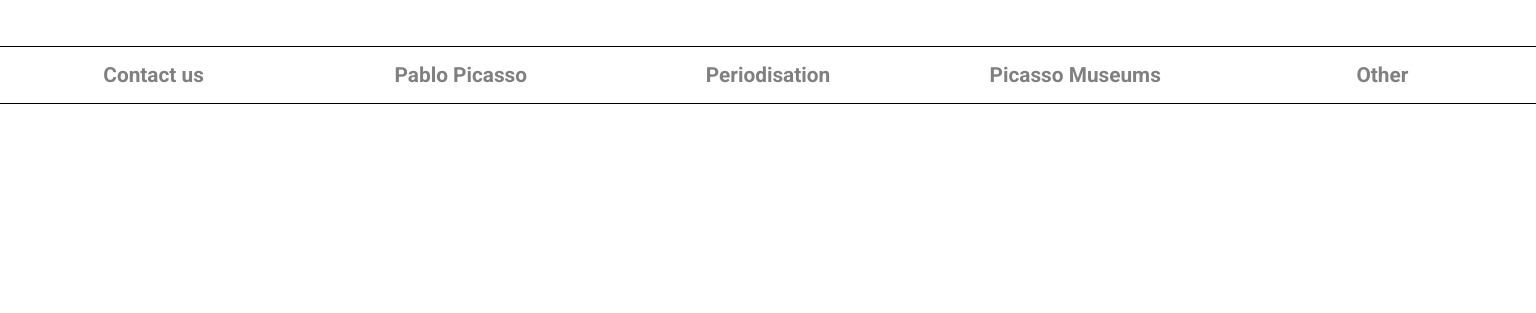
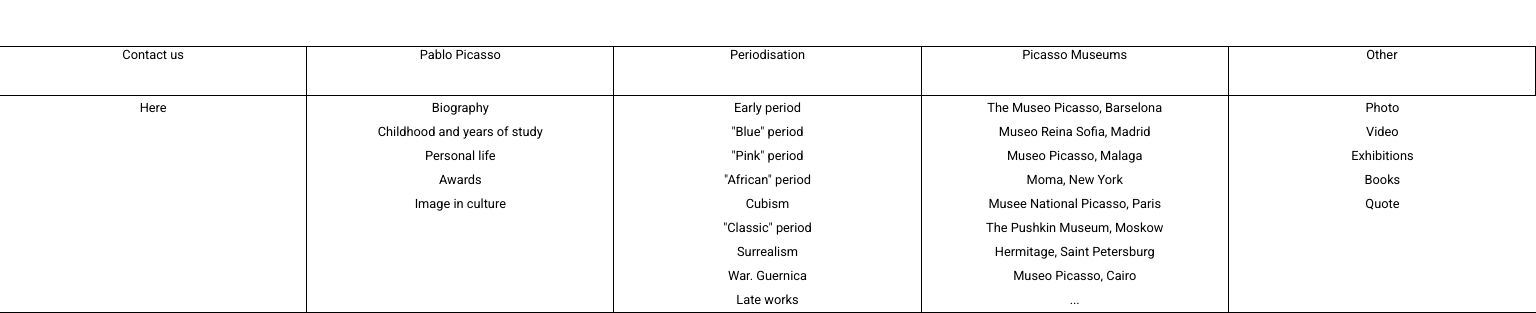
Before and after one commit to Jordan-Renaud/picasso-potfolio-project, a React (Create React App) app: page / in a window 1536 px wide. Shown: the part 4560-4873 px from the top of the page. Before the commit the page ends 4664 px from the top, so only its background shows below. Built offline with nearby package versions, Linux system fonts and the light colour scheme.

Commit message:
add inital styling to footer for laptops

```diff
--- a/src/App.js
+++ b/src/App.js
@@ -17,6 +17,10 @@
 import "./App.scss";
 
 function App() {
+  function checkIfIsLastItem(item, array) {
+    return item === array[array.length - 1];
+  }
+
   return (
     <div className="App">
       <header className="header">
@@ -244,6 +248,7 @@
                 key={section.title}
                 title={section.title}
                 categories={section.catergories}
+                isLastItem={checkIfIsLastItem(section, navigationSections)}
               />
             ))}
           </nav>
--- a/src/NavMenu.css
+++ b/src/NavMenu.css
@@ -43,11 +43,49 @@
 }
 
 @media (min-width: 1425px) {
+  .NavMenu {
+    -webkit-box-sizing: border-box;
+            box-sizing: border-box;
+    display: -ms-grid;
+    display: grid;
+    -ms-grid-rows: 3rem 1fr;
+        grid-template-rows: 3rem 1fr;
+    padding: 0;
+  }
   .NavMenu .title {
-    font-size: 1.3rem;
+    font-weight: normal;
+    font-size: 0.8rem;
+    border-right: black 1px solid;
+    margin: 0;
+    -ms-flex-item-align: center;
+        -ms-grid-row-align: center;
+        align-self: center;
+    height: 100%;
+    -webkit-box-sizing: border-box;
+            box-sizing: border-box;
   }
-  .NavMenu li {
-    font-size: 1rem;
+  .NavMenu .title.hide {
+    color: black;
+    padding: 0;
+  }
+  .NavMenu .title.show {
+    color: black;
+    padding: 0;
+  }
+  .NavMenu .contents {
+    border-top: black 1px solid;
+    border-right: black 1px solid;
+    height: 100%;
+  }
+  .NavMenu .contents li {
+    font-size: 0.8rem;
+    line-height: 1.5rem;
+  }
+  .NavMenu .contents li.hide {
+    display: block;
+  }
+  .NavMenu .contents.no-border {
+    border-right: none;
   }
 }
 /*# sourceMappingURL=NavMenu.css.map */
--- a/src/NavMenu.js
+++ b/src/NavMenu.js
@@ -1,7 +1,7 @@
 import { useState } from "react";
 import "./NavMenu.scss";
 
-export default function NavMenu({ title, categories }) {
+export default function NavMenu({ title, categories, isLastItem }) {
   const [menuOnScreen, setMenuOnScreen] = useState(false);
 
   function updateMenuState() {
@@ -16,12 +16,13 @@
       >
         {title}
       </h3>
-
-      {categories.map((category) => (
-        <li key={category} className={`${menuOnScreen ? "show" : "hide"}`}>
-          {category}
-        </li>
-      ))}
+      <div className={`contents ${isLastItem ? "no-border" : ""}`}>
+        {categories.map((category) => (
+          <li key={category} className={`${menuOnScreen ? "show" : "hide"}`}>
+            {category}
+          </li>
+        ))}
+      </div>
     </div>
   );
 }
--- a/src/NavMenu.scss
+++ b/src/NavMenu.scss
@@ -43,11 +43,43 @@
 
 @media (min-width: 1425px) {
   .NavMenu {
+    box-sizing: border-box;
+    display: grid;
+    grid-template-rows: 3rem 1fr;
+    padding: 0;
+
     .title {
-      font-size: 1.3rem;
+      font-weight: normal;
+      font-size: 0.8rem;
+      border-right: black 1px solid;
+      margin: 0;
+      align-self: center;
+      height: 100%;
+      box-sizing: border-box;
+
+      &.hide {
+        color: black;
+        padding: 0;
+      }
+      &.show {
+        color: black;
+        padding: 0;
+      }
     }
-    li {
-      font-size: 1rem;
+    .contents {
+      border-top: black 1px solid;
+      border-right: black 1px solid;
+      height: 100%;
+      li {
+        font-size: 0.8rem;
+        line-height: 1.5rem;
+        &.hide {
+          display: block;
+        }
+      }
+      &.no-border {
+        border-right: none;
+      }
     }
   }
 }
```
Also changed, not shown: 1 other file (tests, documents, lock files or other folders).
